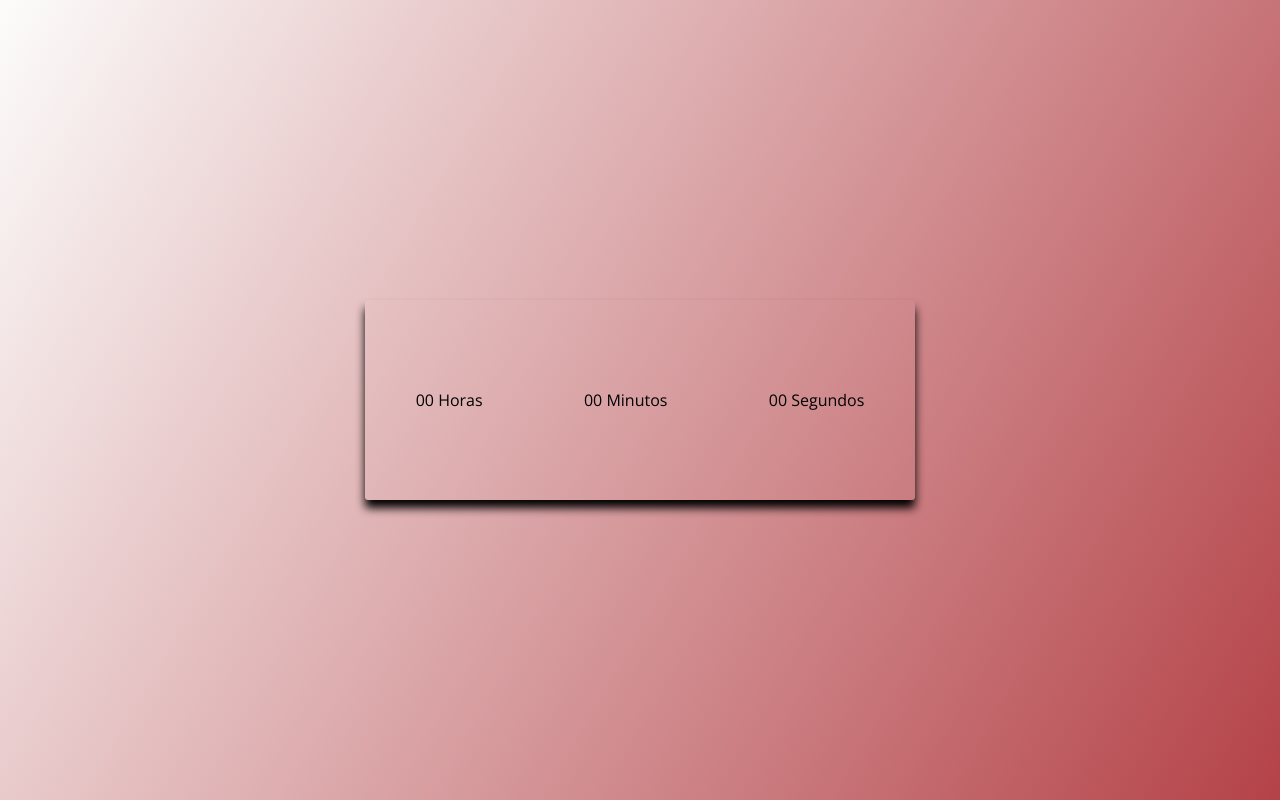
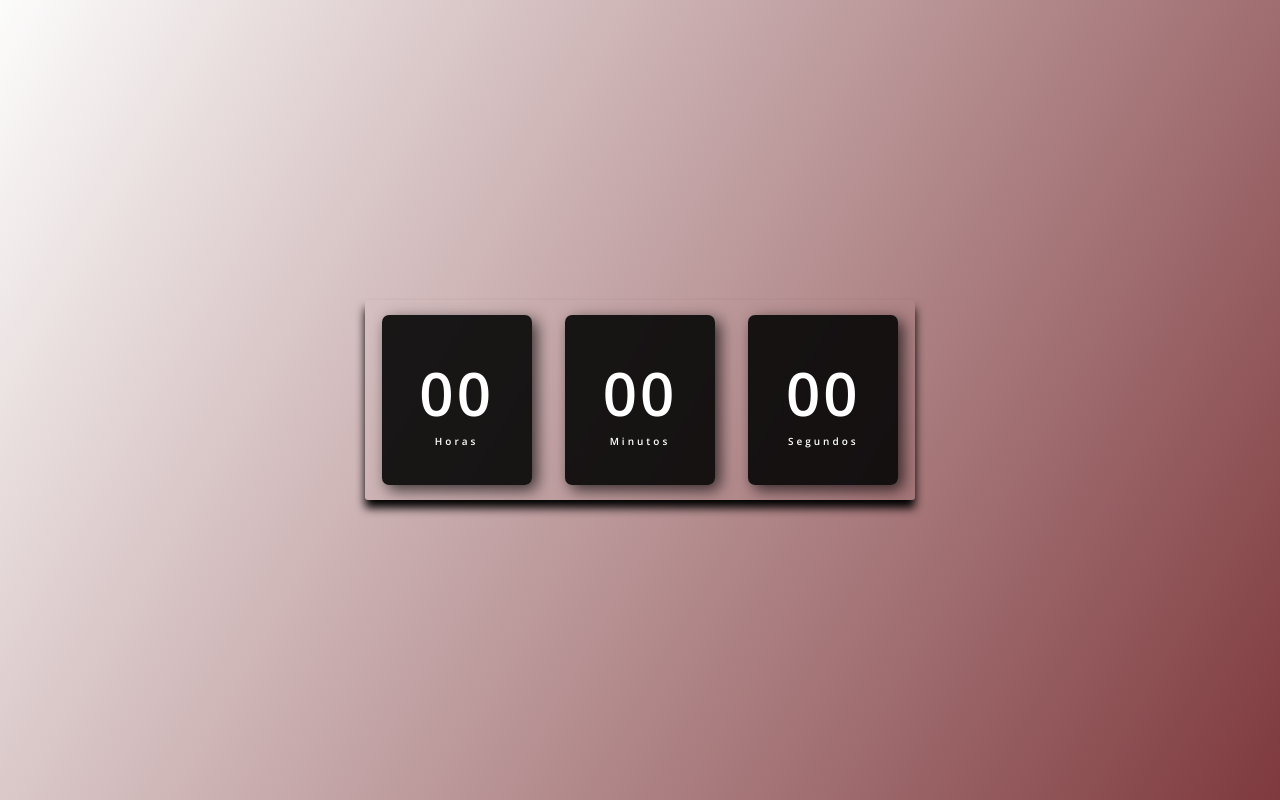
Before and after one commit to Alan-Tec/Rel-gio-Digital, a plain HTML site: page index.html in a window 1280 px wide. Drawn offline with nearby package versions, Linux system fonts and the light colour scheme.

Commit message:
Atualizando

```diff
--- a/styles.css
+++ b/styles.css
@@ -7,7 +7,7 @@
 
 body {
     height: 100vh;
-    background: linear-gradient(120deg, #3f350b04, #a1131acc);
+    background: linear-gradient(120deg, #4d462b04, #5e080dcc);
     display: flex;
     align-items: center;
     justify-content: center;
@@ -23,3 +23,26 @@ body {
     border-radius: 3px;
     box-shadow: 0px 8px 10px rgba(0, 0, .5);
 }
+
+.relogio div {
+    height: 170px;
+    width: 150px;
+    display: flex;
+    flex-direction: column;
+    align-items: center;
+    justify-content: center;
+    color: #fff;
+    background: rgba(5, 5, 5, .9);
+    box-shadow: 5px 5px 15px rgba(0, 0, 0, .7);
+    border-radius: 7px;
+    letter-spacing: 3px;
+}
+
+.relogio span {
+    font-weight: bolder;
+    font-size: 60px;
+}
+
+.relogio span.tempo {
+    font-size: 10px;
+}
```
